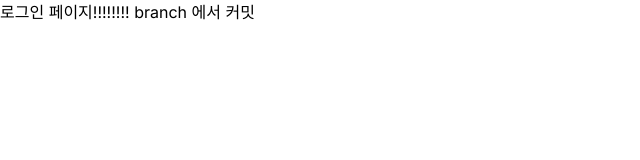
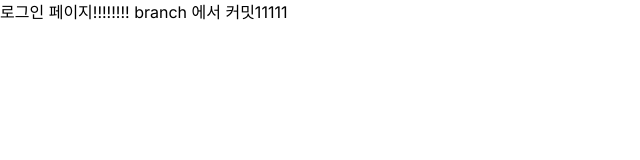
Before and after one commit to jiwoo0329/test, a Next.js app: page /signin in a window 1280 px wide. Shown: the top 160 px of the page, without its empty margins (0-640 px from the left). Built offline with nearby package versions, Linux system fonts and the light colour scheme.

Commit message:
test: 111111

```diff
--- a/src/app/signin/page.js
+++ b/src/app/signin/page.js
@@ -1,7 +1,7 @@
 export default function signin() {
     return(
         <div>
-            로그인 페이지!!!!!!!! branch 에서 커밋
+            로그인 페이지!!!!!!!! branch 에서 커밋11111
         </div>
     )
 }
```
